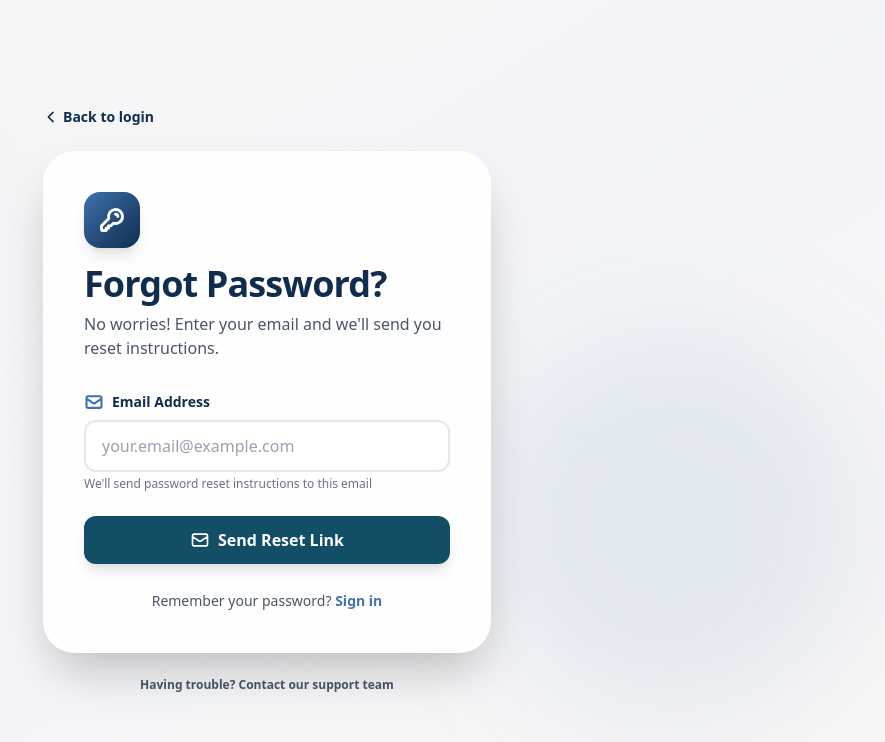
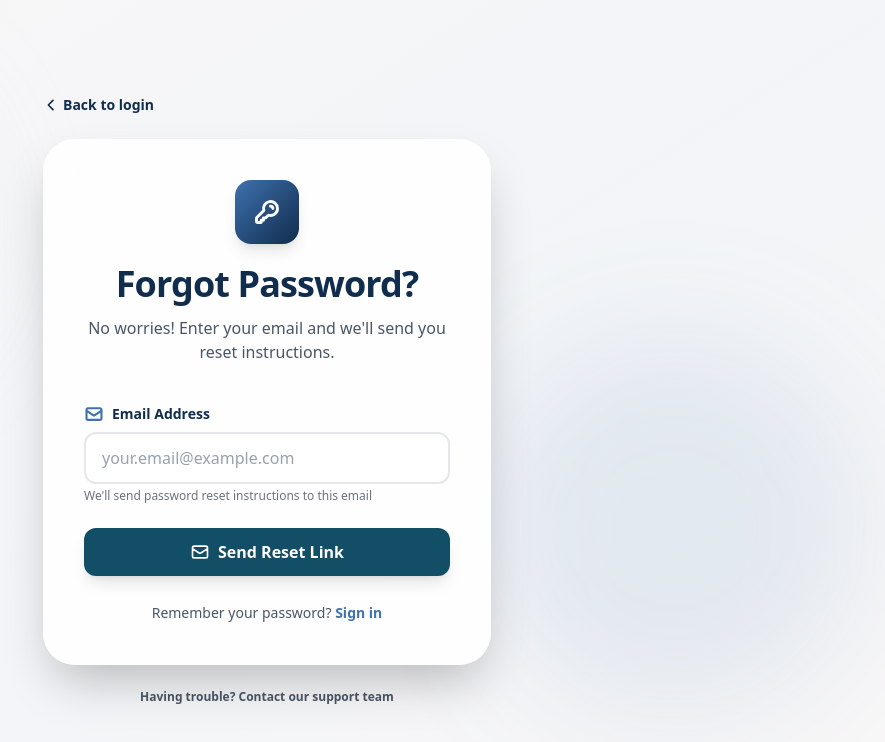
Before and after one commit to ThisaraJayasooriya/FlexiGo, a Next.js app: page /forgot-password in a window 1280 px wide. Shown: the top 742 px of the page, without its empty margins (373-1258 px from the left). Built offline with nearby package versions, Linux system fonts and the light colour scheme.

Commit message:
updated reset password and forgot password pages

```diff
--- a/app/forgot-password/page.tsx
+++ b/app/forgot-password/page.tsx
@@ -69,13 +69,13 @@ export default function ForgotPasswordPage() {
           {!emailSent ? (
             <>
               {/* Header */}
-              <div className="mb-8">
-                <div className="inline-flex items-center justify-center w-14 h-14 rounded-2xl bg-gradient-to-br from-[#3F72AF] to-[#112D4E] mb-4 shadow-lg">
+              <div className="text-center mb-10">
+                <div className="inline-flex items-center justify-center w-16 h-16 rounded-2xl bg-gradient-to-br from-[#3F72AF] to-[#112D4E] mb-5 shadow-lg">
                   <svg className="w-7 h-7 text-white" fill="none" stroke="currentColor" viewBox="0 0 24 24">
                     <path strokeLinecap="round" strokeLinejoin="round" strokeWidth={2.5} d="M15 7a2 2 0 012 2m4 0a6 6 0 01-7.743 5.743L11 17H9v2H7v2H4a1 1 0 01-1-1v-2.586a1 1 0 01.293-.707l5.964-5.964A6 6 0 1121 9z" />
                   </svg>
                 </div>
-                <h2 className="text-3xl sm:text-4xl font-extrabold text-[#112D4E] mb-2 tracking-tight">Forgot Password?</h2>
+                <h2 className="text-3xl sm:text-4xl font-extrabold text-[#112D4E] mb-3 tracking-tight">Forgot Password?</h2>
                 <p className="text-sm sm:text-base text-gray-600 font-medium">
                   No worries! Enter your email and we'll send you reset instructions.
                 </p>
--- a/app/reset-password/page.tsx
+++ b/app/reset-password/page.tsx
@@ -109,13 +109,13 @@ export default function ResetPasswordPage() {
         {/* Main Card */}
         <div className="bg-white/90 backdrop-blur-xl p-6 sm:p-10 rounded-[2rem] shadow-2xl border border-white/20">
           {/* Header */}
-          <div className="mb-8">
-            <div className="inline-flex items-center justify-center w-14 h-14 rounded-2xl bg-gradient-to-br from-[#3F72AF] to-[#112D4E] mb-4 shadow-lg">
+          <div className="text-center mb-10">
+            <div className="inline-flex items-center justify-center w-16 h-16 rounded-2xl bg-gradient-to-br from-[#3F72AF] to-[#112D4E] mb-5 shadow-lg">
               <svg className="w-7 h-7 text-white" fill="none" stroke="currentColor" viewBox="0 0 24 24">
                 <path strokeLinecap="round" strokeLinejoin="round" strokeWidth={2.5} d="M12 15v2m-6 4h12a2 2 0 002-2v-6a2 2 0 00-2-2H6a2 2 0 00-2 2v6a2 2 0 002 2zm10-10V7a4 4 0 00-8 0v4h8z" />
               </svg>
             </div>
-            <h2 className="text-3xl sm:text-4xl font-extrabold text-[#112D4E] mb-2 tracking-tight">Reset Your Password</h2>
+            <h2 className="text-3xl sm:text-4xl font-extrabold text-[#112D4E] mb-3 tracking-tight">Reset Your Password</h2>
             <p className="text-sm sm:text-base text-gray-600 font-medium">
               Enter your new password below
             </p>
```
